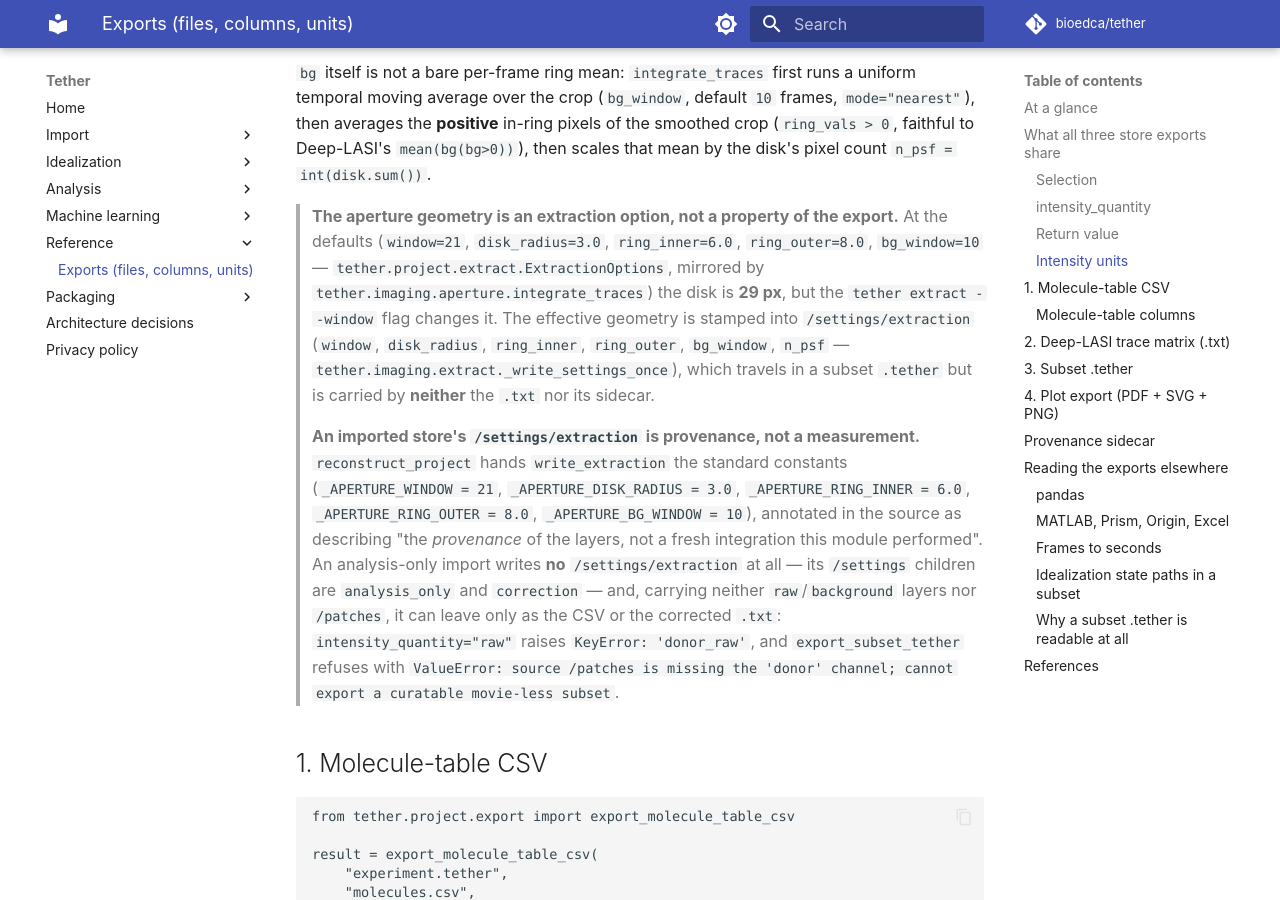
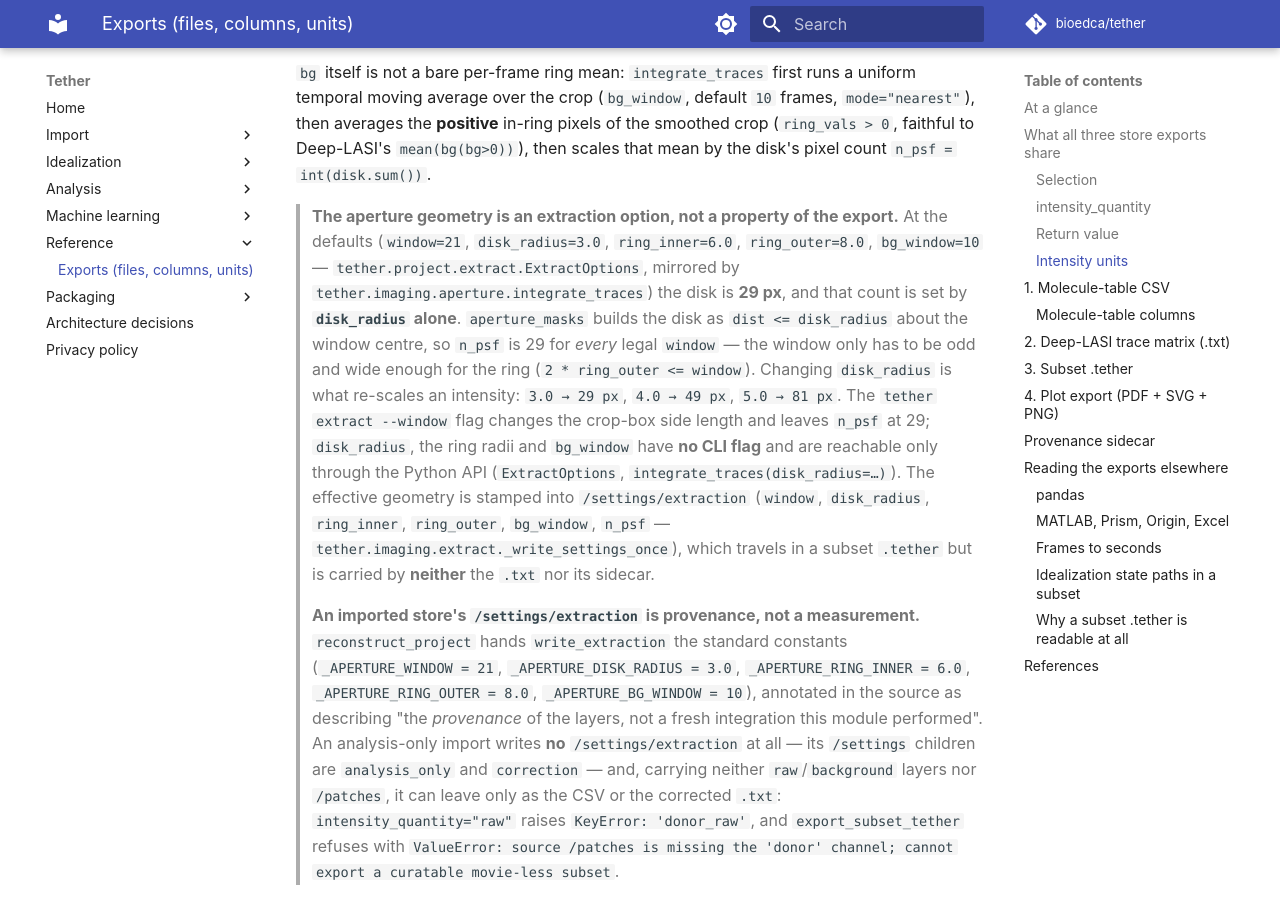
Before and after one commit to bioedca/tether, an MkDocs documentation site: the page built from docs/reference/exports.md, in a window 1280 px wide and 900 px high, scrolled down 4319 px. Built offline with MkDocs 1.6.1 and Material for MkDocs 9.7.7, drawn with Linux system fonts in a browser that asks for light colours; comment, search, counter and statistics services are not loaded; the version menu is left out; some of the changed text lies outside the part shown.

Commit message:
docs(reference): close the exports-reference review findings
All three valid.

- The `.txt` export's values were labelled movie pixel units. Generated a real
  analysis-only export to check: zero `/movies` rows, no `/settings/extraction`,
  and the written values are the upstream series verbatim — there is no movie
  whose pixel units they could be in. Now says uncalibrated, never photons, and
  not necessarily movie pixel units, with the three store-build cases named.
- `--window` was said to change the on-disk size of the integrated region. It
  does not: `aperture_masks` builds the PSF disk from `disk_radius` about the
  window centre, so `n_psf` stays 29 for every legal window (17, 19, 21, 25, 31
  all measured). `disk_radius` is what moves it (3.0 -> 29, 4.0 -> 49, 5.0 -> 81),
  and it is API-only — there is no `--disk-radius` flag.
- The guard test's docstring claimed it was dependency-free while importing
  `tether.project.export`, which pulls numpy/scipy/h5py. Rather than add an
  importorskip and let the guard silently vanish in a light interpreter, it now
  reads `MOLECULE_TABLE_COLUMNS` out of the source with `ast`, asserts the tuple
  literal is still parseable, and verifies equivalence with the imported tuple.

Also corrects a reference to `ExtractionOptions`, a class that does not exist —
the dataclass is `ExtractOptions`. Found while verifying the aperture callout.

```diff
--- a/docs/reference/exports.md
+++ b/docs/reference/exports.md
@@ -131,9 +131,16 @@ disk's pixel count `n_psf = int(disk.sum())`.
 
 > **The aperture geometry is an extraction option, not a property of the export.** At the
 > defaults (`window=21`, `disk_radius=3.0`, `ring_inner=6.0`, `ring_outer=8.0`,
-> `bg_window=10` — `tether.project.extract.ExtractionOptions`, mirrored by
-> `tether.imaging.aperture.integrate_traces`) the disk is **29 px**, but the
-> `tether extract --window` flag changes it. The effective geometry is stamped into
+> `bg_window=10` — `tether.project.extract.ExtractOptions`, mirrored by
+> `tether.imaging.aperture.integrate_traces`) the disk is **29 px**, and that count is set
+> by **`disk_radius` alone**. `aperture_masks` builds the disk as `dist <= disk_radius`
+> about the window centre, so `n_psf` is 29 for *every* legal `window` — the window only
+> has to be odd and wide enough for the ring (`2 * ring_outer <= window`). Changing
+> `disk_radius` is what re-scales an intensity: `3.0 → 29 px`, `4.0 → 49 px`, `5.0 → 81 px`.
+> The `tether extract --window` flag changes the crop-box side length and leaves `n_psf`
+> at 29; `disk_radius`, the ring radii and `bg_window` have **no CLI flag** and are
+> reachable only through the Python API (`ExtractOptions`,
+> `integrate_traces(disk_radius=…)`). The effective geometry is stamped into
 > `/settings/extraction` (`window`, `disk_radius`, `ring_inner`, `ring_outer`,
 > `bg_window`, `n_psf` — `tether.imaging.extract._write_settings_once`), which travels in
 > a subset `.tether` but is carried by **neither** the `.txt` nor its sidecar.
@@ -278,7 +285,7 @@ The serializer is `tether.io.deeplasi.write_deeplasi_txt`; its read-side mirror
 | Number format | `numpy.savetxt(..., fmt="%.5f")` — fixed-point, exactly 5 decimals (`_TXT_DECIMALS = 5`). A round trip is therefore lossy to that rounding |
 | Delimiter | A single space |
 | Line ending | OS-translated (`savetxt` opens in text mode; no `newline=` is passed) — CRLF on Windows, LF elsewhere. Unlike the CSV, this is *not* fixed |
-| Values | Intensities in movie pixel units (see [Intensity units](#intensity-units)); signed, so background-subtracted values may be negative |
+| Values | Uncalibrated intensities — never photons, and **not necessarily movie pixel units**: what the number is depends on how the *source store* was built (integrated camera counts for a native extraction; the upstream tool's pre-integrated series, verbatim, for a Deep-LASI reconstruction or an analysis-only import). See [Intensity units](#intensity-units). Signed either way, so background-subtracted values may be negative |
 
 A real first line, from a three-molecule store:
 
```
Also changed, not shown: 1 other file.
